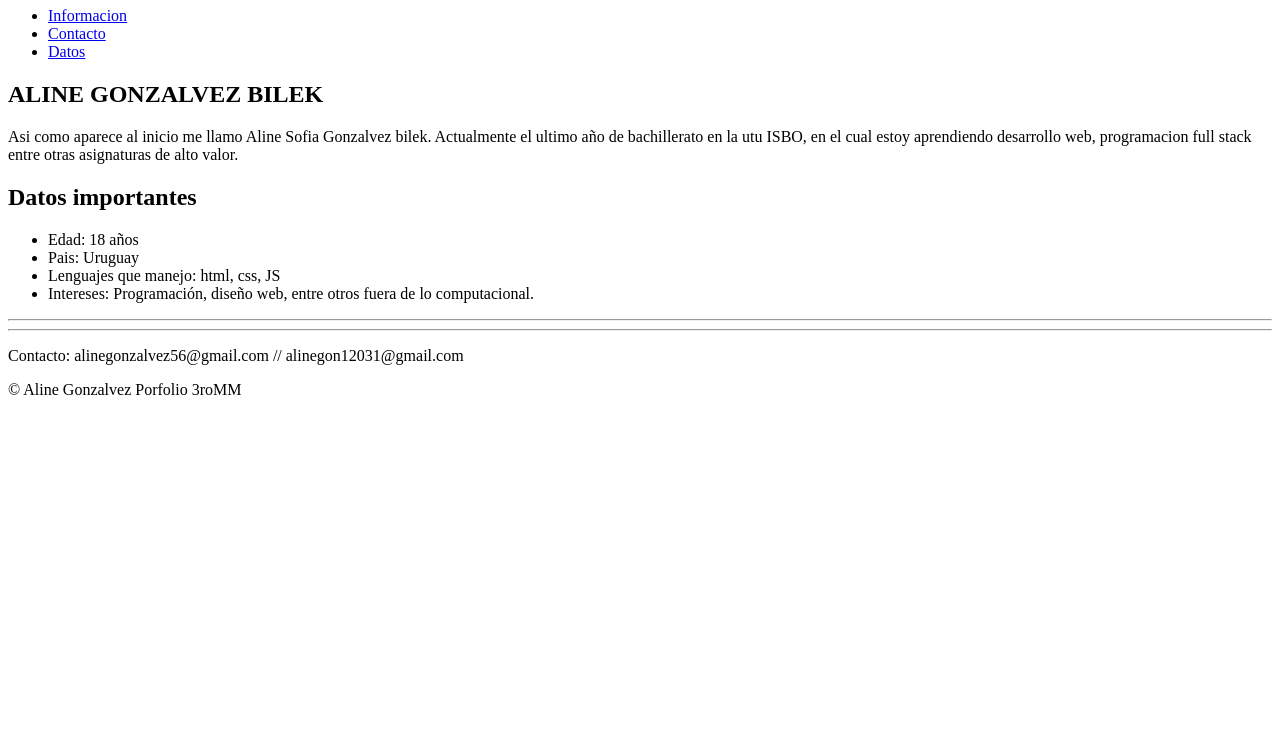
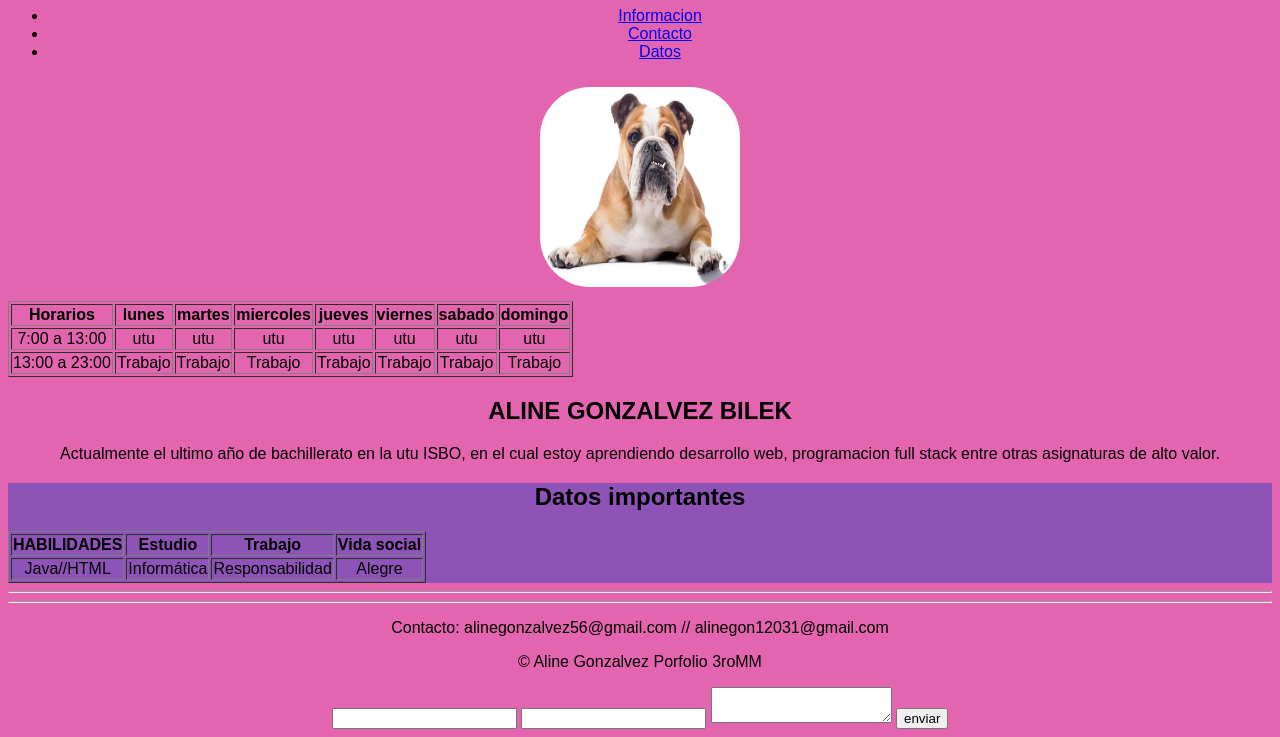
Before and after one commit to aliiiineee/fulstack, a plain HTML site: page Ppportfolio_Aline_Gonzalvez.html in a window 1280 px wide. Shown: the part 73-810 px from the top of the page. Drawn offline with Linux system fonts and the light colour scheme.

Commit message:
Utilizacion de CSS, se agrega foto y centralizacion de texto

```diff
--- a/Ppportfolio_Aline_Gonzalvez.html
+++ b/Ppportfolio_Aline_Gonzalvez.html
@@ -3,6 +3,7 @@
 <head>
     <meta charset="UTF-8">
     <title> Mi portfolio</title>
+    <link rel="stylesheet" href="estilo.css">
 </head>
 
 
@@ -14,27 +15,79 @@
         <ul>
             <li><a href="#Informacion">Informacion</a></li>
             <li><a href="#contacto">Contacto</a></li>
-            <li><a href="#Daos">Datos</a></li>
+            <li><a href="#Datos">Datos</a></li>
         </ul>
+        <img src="mifoto.webp" class="img-grande" width="300px" height="400px" alt="Mi foto"/>
         </nav>
+
+
+            <table border="1">
+               <thead>
+                   <tr>
+                       <th>Horarios</th>
+                       <th>lunes</th>
+                       <th>martes</th>
+                       <th>miercoles</th>
+                        <th>jueves</th>
+                         <th>viernes</th>
+                          <th>sabado</th>
+                           <th>domingo</th>
+                   </tr>
+               </thead>
+               <tbody>
+                   <tr>
+                       <td>7:00 a 13:00 </td>
+                       <td>utu</td>
+                       <td>utu</td>
+                       <td>utu</td>
+                       <td>utu</td>
+                       <td>utu</td>
+                       <td>utu</td>
+                       <td>utu</td>
+                   </tr>
+                   <tr>
+                       <td>13:00 a 23:00 </td>
+                       <td>Trabajo</td>
+                       <td>Trabajo</td>
+                       <td>Trabajo</td>
+                       <td>Trabajo</td>
+                       <td>Trabajo</td>
+                       <td>Trabajo</td>
+                       <td>Trabajo</td>
+                   </tr>
+               </tbody>
+           </table>
+
     </header>
 
 
     <main>
         <section id="Informacion">
         <h1>ALINE GONZALVEZ BILEK</h1>
-        <p>Asi como aparece al inicio me llamo Aline Sofia Gonzalvez bilek.
-           Actualmente el ultimo año de bachillerato en la utu ISBO, en el cual estoy aprendiendo desarrollo web,
+        <p>Actualmente el ultimo año de bachillerato en la utu ISBO, en el cual estoy aprendiendo desarrollo web,
            programacion full stack entre otras asignaturas de alto valor.
         </p>
 
           <section id="datos">
             <h2>Datos importantes</h2>
-            <ul>
-            <li>Edad: 18 años</li>
-            <li>Pais: Uruguay</li>
-            <li>Lenguajes que manejo: html, css, JS</li>
-            <li>Intereses: Programación, diseño web, entre otros fuera de lo computacional.</li>
+            <table border="1">
+                <thead>
+                    <tr>
+                        <th>HABILIDADES</th>
+                        <th>Estudio</th>
+                        <th>Trabajo</th>
+                        <th>Vida social</th>
+                    </tr>
+                </thead>
+                <tbody>
+                    <tr>
+                        <td>Java//HTML</td>
+                        <td>Informática</td>
+                        <td>Responsabilidad</td>
+                        <td>Alegre</td>
+                    </tr>
+                </tbody>
+            </table>
             </ul>
         </section>
 
@@ -46,9 +99,15 @@
     <footer>
     <p>Contacto: alinegonzalvez56@gmail.com // alinegon12031@gmail.com</p>
         <p>&copy; Aline Gonzalvez Porfolio 3roMM</p>
+
+     <form action="/enviar" method="POST">
+            <input type="text" name="nombre" required />
+            <input type="email" name="correo" required />
+            <textarea name="mensaje"></textarea>
+            <button type="submit">enviar</button>
+    </form>
+
     </footer>
-
-
 </body>
 
 
--- /dev/null
+++ b/estilo.css
@@ -0,0 +1,20 @@
+body {
+    background-color: #e465af;
+    font-family: Arial, Helvetica, sans-serif;
+    text-align: center;
+}
+
+head {text-align: center;}
+
+.img-grande {
+    width: 200px;
+    height: 200px;
+    border-radius: 50px;
+    margin: 10px;
+}
+
+#datos {
+    background-color: #8e53b6;
+
+
+}
```
Also changed, not shown: mifoto.webp (added).
